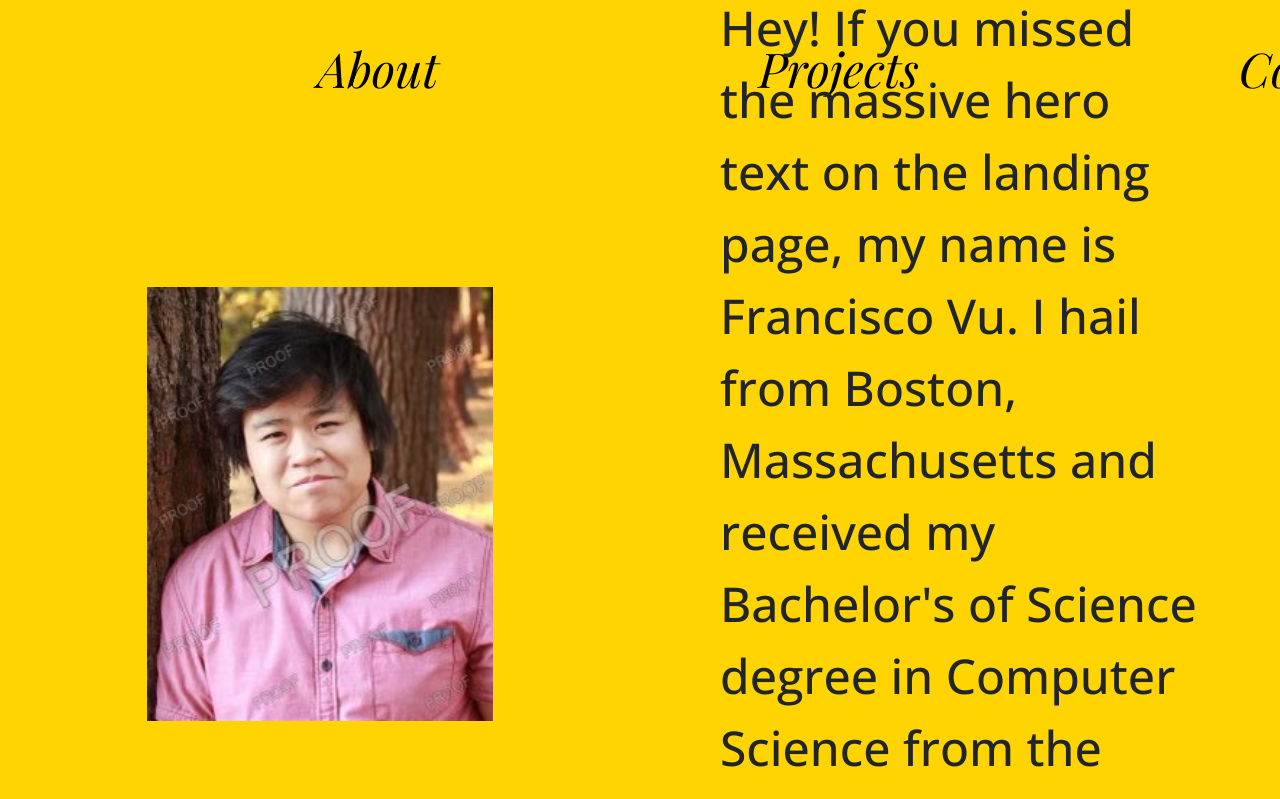
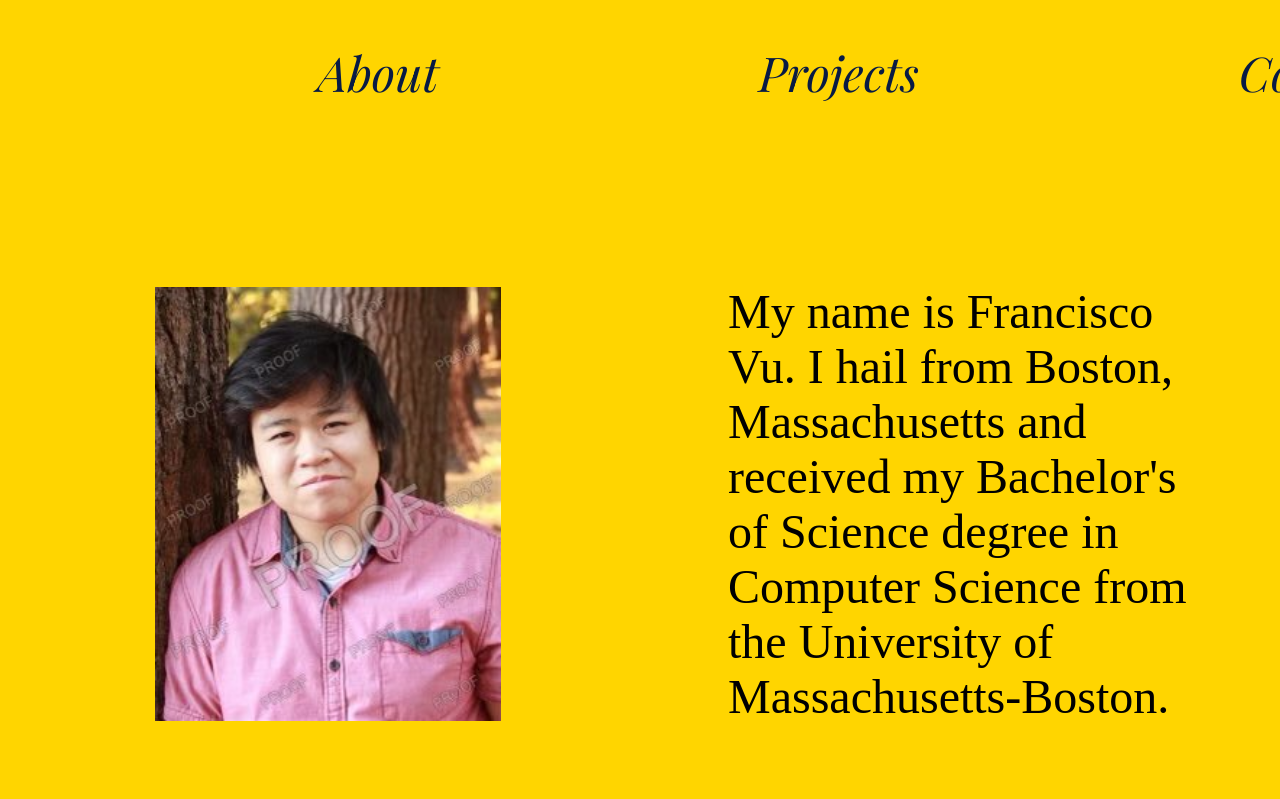
Before and after one commit to franware1/Portfolio, a React (Vite) app: page /about in a window 1280 px wide. Shown: the top 799 px of the page. Built offline with nearby package versions, Linux system fonts and the light colour scheme.

Commit message:
Changed colors, added browser icon

```diff
--- a/index.html
+++ b/index.html
@@ -2,8 +2,7 @@
 <html lang="en">
   <head>
     <meta charset="UTF-8" />
-    <link rel="icon" type="image/png" href="/icon.png" />
-    <link href="https://cdn.jsdelivr.net/npm/bootstrap@5.0.2/dist/css/bootstrap.min.css" rel="stylesheet" integrity="sha384-EVSTQN3/azprG1Anm3QDgpJLIm9Nao0Yz1ztcQTwFspd3yD65VohhpuuCOmLASjC" crossorigin="anonymous">
+    <link rel="icon" type="image/png" href="/assets/images/smiley-unicode.png" />
     <meta name="viewport" content="width=device-width, initial-scale=1.0" />
     <title>Francisco Vu</title>
   </head>
--- a/src/pages/about.tsx
+++ b/src/pages/about.tsx
@@ -18,8 +18,7 @@
                     <div className='about-right-container'>
                         <div className='about-right'>
                             <p>
-                                Hey! If you missed the massive hero text on the landing page,
-                                my name is Francisco Vu. I hail from Boston, Massachusetts and
+                                My name is Francisco Vu. I hail from Boston, Massachusetts and
                                 received my Bachelor's of Science degree in Computer Science from
                                 the University of Massachusetts-Boston.
                             </p>
--- a/src/pages/landing.tsx
+++ b/src/pages/landing.tsx
@@ -15,7 +15,6 @@
             <div className="landing-left">
               <p>Hello, My name is Francisco Vu.</p>
               <p><em>YOUR NEXT </em>Software Engineer</p>
-
                 <div className="landing-left-subtext">
                   <p></p>
                 </div>
--- a/src/styles/styles.css
+++ b/src/styles/styles.css
@@ -41,8 +41,8 @@
 /* ROOT */
 :root {
   /* Colors */
-  --color-background: #FFD400; /* light yellow */
-  --color-accent: #000000; /* black */
+  --color-background: #ffd500; /* light yellow */
+  --color-accent: #081a44; /* black */
 
 
   /* Typography */
@@ -119,6 +119,8 @@
 nav a:hover {
 
   color: var(--color-accent);
+  text-decoration: underline;
+  text-decoration-color: #081a44;
 
 }
 
@@ -128,6 +130,8 @@
   display: flex;
   height: 100vh;
   width: 100vw;
+
+  margin: 0;
 
 }
 
@@ -144,12 +148,19 @@
 
   font-family: var(--font-hero);
   font-size: var(--font-size-landing-hero);
+  color: #081a44;
 
   display: flex;
   flex-direction: column;
   justify-content: center;
 
-  margin: 4rem;
+  margin: 6.5rem;
+
+}
+
+.landing-left p {
+
+  margin: 0;
 
 }
 
@@ -244,7 +255,7 @@
 
 .about-right {
 
-  font-family: var(--font-body);
+  font-family: var(--font);
   font-size: 300%;
 
   display: flex;
```
Also changed, not shown: public/assets/images/smiley-unicode.png (renamed from public/assets/images/smiley code.png).
